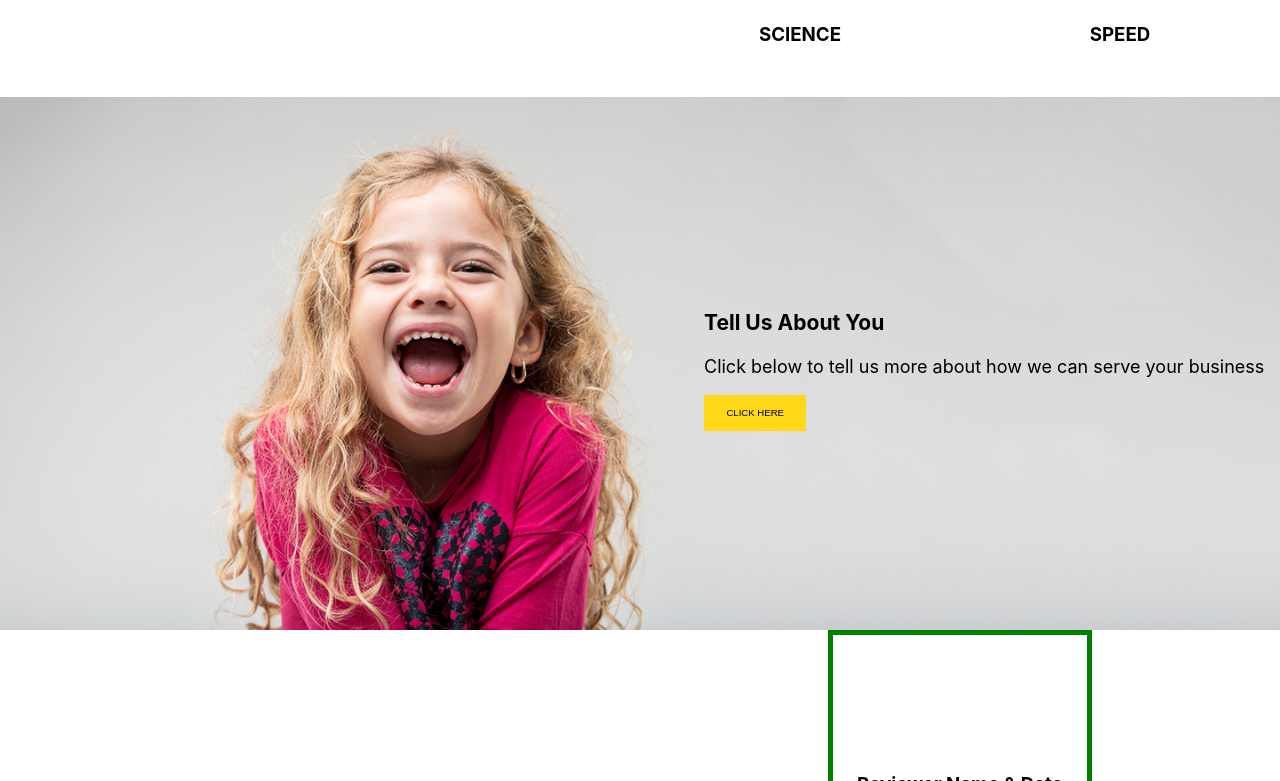
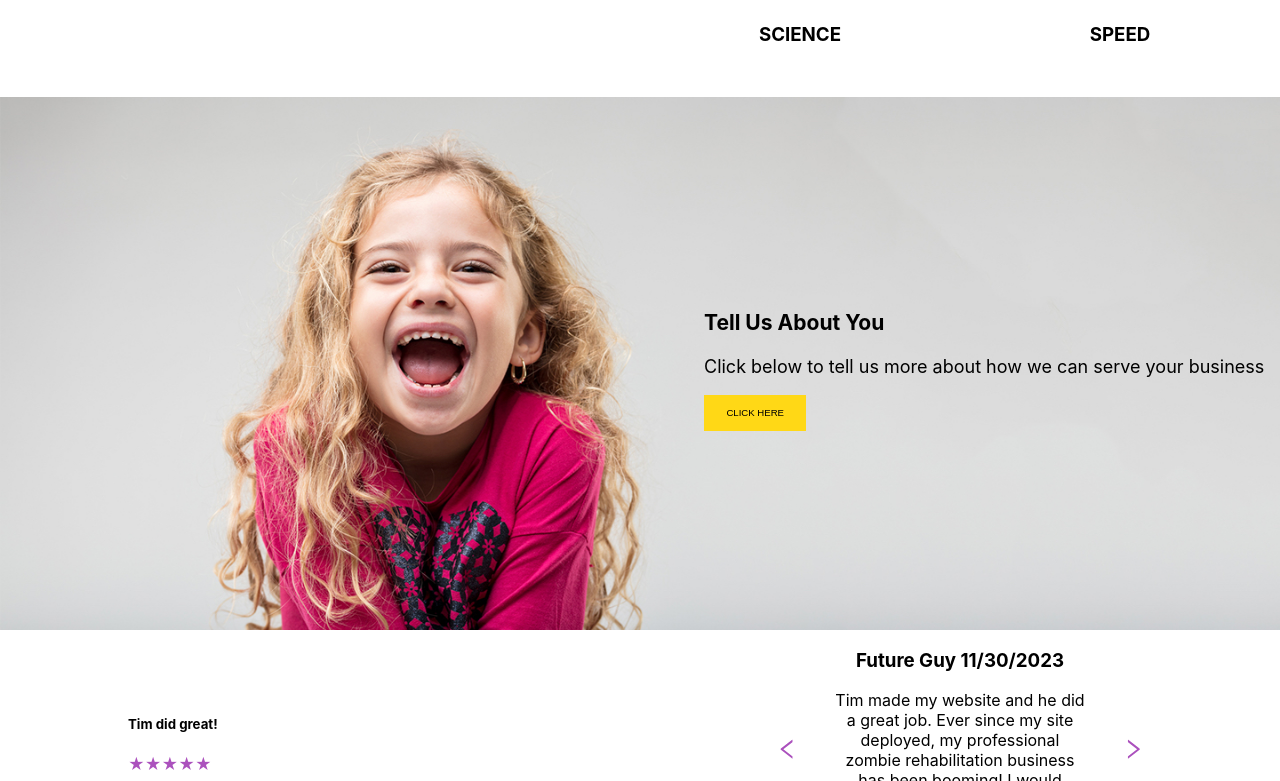
Before and after one commit to timdobranski/atelier-design, a React (Create React App) app: page / in a window 1280 px wide. Shown: the part 2019-2800 px from the top of the page. Built offline with nearby package versions, Linux system fonts and the light colour scheme.

Commit message:
Finished and styled carousel

```diff
--- a/package.json
+++ b/package.json
@@ -13,6 +13,7 @@
     "nodemon": "^3.0.1",
     "react": "^18.2.0",
     "react-dom": "^18.2.0",
+    "react-icons": "^4.11.0",
     "react-modal": "^3.16.1",
     "react-scripts": "5.0.1",
     "web-vitals": "^2.1.4"
--- a/src/App.js
+++ b/src/App.js
@@ -12,8 +12,8 @@ function App() {
     <div className="App grid-container">
       {/* <div className='grid-container'> */}
         <Welcome />
+        <History />
         <Introduction />
-        <History />
         <Features />
         <Form />
         <Reviews />
--- a/src/assets/fakeReviews.js
+++ b/src/assets/fakeReviews.js
@@ -1,25 +1,25 @@
 const reviews = [
   {
-    name: 'John Doe',
+    name: 'Future Guy',
     title: 'Tim did great!',
-    review: `Tim made my website and he did a great job. Ever since my site deployed, my
-       professional zombie hunting business has been booming! I would definitely recommend`,
-    rating: 4,
-    date: '12/12/2012'
+    text: `Tim made my website and he did a great job. Ever since my site deployed, my
+       professional zombie rehabilitation business has been booming! I would definitely recommend`,
+    rating: 5,
+    date: '11/30/2023'
   },
   {
     name: 'Jane Doe',
     title: 'Job well done!',
-    review: `Wow! What an amazing job. Tim made our website to my specifications PERFECTLY and
-    he's super handsome too!`,
+    text: `Wow! What an amazing job. Tim made our website to my specifications PERFECTLY and
+    even did my laundry and took my dog for a walk! Amazing customer service!`,
     rating: 4,
     date: '12/12/2012'
   },
   {
     name: 'Definitely Nottim',
     title: 'Not Tim',
-    review: 'Rooster Grin is the best! Tim is the best! I love Rooster Grin!',
-    rating: 4,
+    text: 'Rooster Grin is the best! Tim is the best! I love Rooster Grin!',
+    rating: 3,
     date: '12/12/2012'
   }
 ]
--- a/src/components/Features/Features.jsx
+++ b/src/components/Features/Features.jsx
@@ -21,7 +21,7 @@ function Features() {
         <div className="features-grid">
           <div className="features-left">
             <div className='features-content-container'>
-              <h3 >Unbeatable Quality</h3>
+              <h3 >Unbeatable Quality!</h3>
               <p>Hover over each icon to learn more about our process that drives the best output in the business.</p>
               {hoveredIcon && <p className='feature-paragraph'>{paragraphs[hoveredIcon]}</p>}
             </div>
--- a/src/components/Reviews/Reviews.jsx
+++ b/src/components/Reviews/Reviews.jsx
@@ -1,31 +1,64 @@
+import { useState } from 'react';
+import reviews from '../../assets/fakeReviews.js';
 import '../../index.css';
 import './reviews.css';
-import reviews from '../../assets/fakeReviews.js';
+import { AiOutlineLeft, AiOutlineRight } from 'react-icons/ai';
+import { BsDot } from 'react-icons/bs';
 
 function Reviews() {
-  console.log('reviews', reviews);
+  const [reviewIndex, setReviewIndex] = useState(0);
+
+  const handleLeftNav = () => {
+    if (reviewIndex === 0) {
+      setReviewIndex(reviews.length - 1);
+    } else {
+      setReviewIndex(reviewIndex - 1);
+    }
+  };
+  const handleRightNav = () => {
+    if (reviewIndex === reviews.length - 1) {
+      setReviewIndex(0);
+    } else {
+      setReviewIndex(reviewIndex + 1);
+    }
+  }
+  function StarRating(rating) {
+    console.log('rating: ', rating)
+    let stars = '';
+    for (let i = 1; i <= 5; i++) {
+      stars += i <= rating ? '★' : '☆';
+    }
+    return <div className='review-stars'>{stars}</div>;
+  }
+  const ReviewDots = ({ reviewIndex }) => {
+    return (
+      <div className="dot-container">
+        {[0, 1, 2].map((index) => (
+          <BsDot
+            key={index}
+            className={reviewIndex === index ? 'active-dot' : 'inactive-dot'}
+          />
+        ))}
+      </div>
+    );
+  };
   return (
       <div className="row-6">
         <div className="reviews-grid">
-
-        <div className="reviews-left">
-          <h5 className="grid-full"> Reviews Header </h5>
-          <p>Star Rating</p>
-        </div>
-
+          <div className="reviews-left">
+            <h5 className=""> {`${reviews[reviewIndex].title}`} </h5>
+            <p>{StarRating(reviews[reviewIndex].rating)}</p>
+          </div>
 
         <div className="reviews-right centered">
-          <button className='leftNav'>{'<'}</button>
-          <div>
-            <h3>Reviewer Name & Date</h3>
-            <p>Review text</p>
+          <AiOutlineLeft className='nav' onClick={handleLeftNav} />
+          <div className='review-container'>
+            <h3 className='reviews-header'>{`${reviews[reviewIndex].name} ${reviews[reviewIndex].date}`}</h3>
+            <p className='reviews-text'>{reviews[reviewIndex].text}</p>
+            <ReviewDots reviewIndex={reviewIndex} />
           </div>
-          <button className='leftNav'>{'>'}</button>
+          <AiOutlineRight className='nav' onClick={handleRightNav} />
         </div>
-
-
-
-
         </div>
       </div>
   );
--- a/src/components/Reviews/reviews.css
+++ b/src/components/Reviews/reviews.css
@@ -4,24 +4,50 @@
   grid-template-rows: auto auto;
   gap: 0px;
   width: 100%;
-  height: 35vw;
+  /* height: 25vw; */
   background-color: white;
-  /* border: sandybrown 5px solid; */
+  align-items: center;;
 }
-
 .reviews-left {
   grid-column: 1 / 2;
-  /* border: solid 5px red; */
   height:100%;
   margin-left: 10vw;
   margin-top: 10vw
 }
-
 .reviews-right {
   grid-column: 2 / 3;
   display: flex;
-  border: solid 5px green;
   height:100%;
+  max-width: 30vw;
   text-align: center;
   margin: auto;
+  padding-left: 2vw;
+  padding-right: 2vw;
 }
+.review-stars{
+  color: var(--primary-dark-color)
+}
+.review-container {
+  padding-left: 2vw;
+  padding-right: 2vw;
+  width: 20vw;
+}
+.nav {
+  font-size: 2vw;
+  color: var(--primary-dark-color);
+  background-color: rgb(255, 255, 255, 0);
+  border-radius: 50%;
+  padding: .5vw;
+
+}
+.nav:hover{
+  background-color: var(--primary-light-color);
+}
+.active-dot {
+  color: var(--primary-dark-color);
+  font-size: 3vw;
+}
+.inactive-dot {
+  color: var(--primary-light-color);
+  font-size: 3vw;
+}
--- a/src/index.css
+++ b/src/index.css
@@ -8,11 +8,10 @@ body {
 }
 
 :root {
-  --primary-dark-color: purple;
+  --primary-dark-color: rgb(171, 81, 189);
   --primary-light-color: #e7dff6;
   --secondary-dark-color: #ffd816;
   --secondary-light-color: #ffeac0;
-
 }
 
 .grid-container {
@@ -24,27 +23,30 @@ body {
 /* VERTICAL GRID CLASSNAMES */
 .row-1{
   grid-row: 1 / 2;
-  /* border: solid 3px red; */
   position: relative;
 }
 .row-2{
   grid-row: 2 / 3;
-  /* border: solid 3px orange; */
   height: auto;
 }
 .row-3{
   grid-row: 3 / 4;
-  /* border: solid 2px yellow; */
   position: relative;
 }
 .row-4{
   grid-row: 4 / 5;
-  /* border: solid 2px green; */
 }
 .row-5{
   grid-row: 5 / 6;
   position: relative;
-  /* border: solid 2px blue; */
+}
+.row-6{
+  grid-row: 6 / 7;
+  position: relative;
+}
+.row-7{
+  grid-row: 7 / 8;
+  position: relative;
 }
 
 .icon{
```
Also changed, not shown: 1 other file (tests, documents, lock files or other folders).
